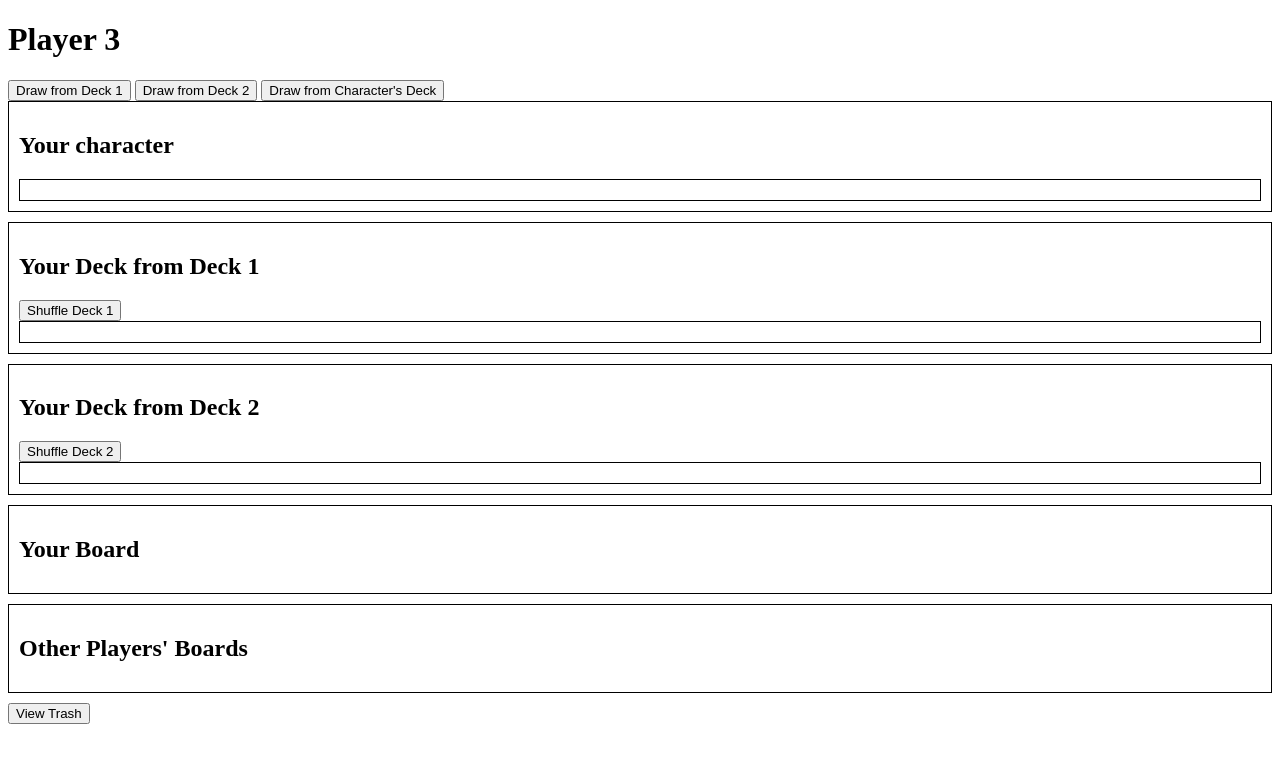
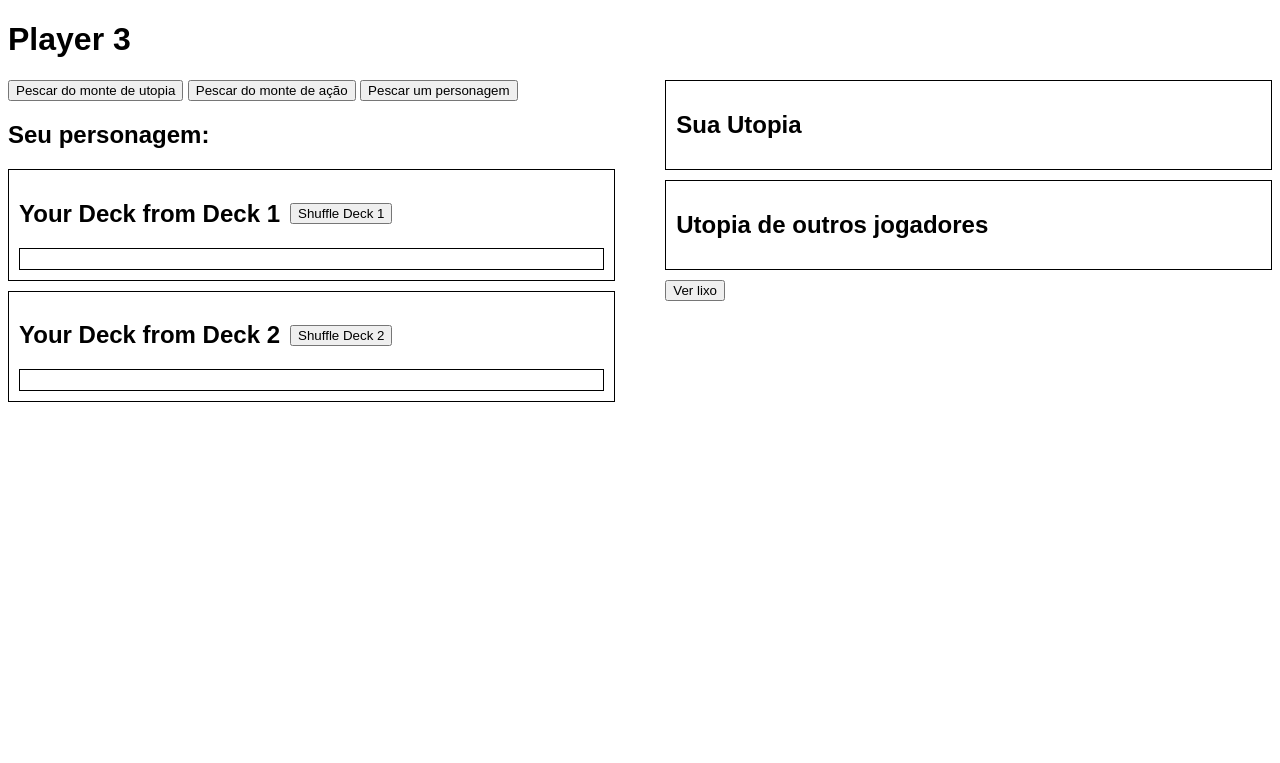
Before and after one commit to tiagokretzerwalter/boardgame-test, a Flask app: template templates/player3.html in a window 1280 px wide. Shown: the top 763 px of the page. Run offline with Flask 3, Linux system fonts and the light colour scheme; the template is opened without the code that fills it, so the values that code supplies are empty; some libraries are stand-ins or nearby versions.

Commit message:
separate trash deck

```diff
--- a/app.py
+++ b/app.py
@@ -32,7 +32,8 @@ original_characters_deck = ["Gorda", "Trabalhadora", "Ninja", "Amiga", "Blogueir
 characters_deck = original_characters_deck.copy()
 deck1 = original_deck1.copy()
 deck2 = original_deck2.copy()
-trash_deck = []
+utopia_trash_deck = []
+acao_trash_deck = []
 players = {f'Player {i}': {'deck1': [], 'deck2': [], 'board': [], 'character': []} for i in range(1, 7)}
 
 
@@ -47,15 +48,15 @@ def player(player_id):
 
 @app.route('/trash')
 def trash():
-    return render_template('trash.html', trash_deck=trash_deck)
+    return render_template('trash.html', utopia_trash_deck=utopia_trash_deck, acao_trash_deck=acao_trash_deck)
 
 @socketio.on('connect')
 def handle_connect():
-    emit('update', {'deck1': deck1, 'deck2': deck2, 'characters_deck': characters_deck, 'trash_deck': trash_deck, 'players': players}, broadcast=True)
+    emit('update', {'deck1': deck1, 'deck2': deck2, 'characters_deck': characters_deck, 'utopia_trash_deck': utopia_trash_deck, 'acao_trash_deck': acao_trash_deck, 'players': players}, broadcast=True)
 
 @socketio.on('disconnect')
 def handle_disconnect():
-    emit('update', {'deck1': deck1, 'deck2': deck2, 'characters_deck': characters_deck, 'trash_deck': trash_deck, 'players': players}, broadcast=True)
+    emit('update', {'deck1': deck1, 'deck2': deck2, 'characters_deck': characters_deck, 'utopia_trash_deck': utopia_trash_deck, 'acao_trash_deck': acao_trash_deck, 'players': players}, broadcast=True)
 
 @socketio.on('draw_card')
 def draw_card(data):
@@ -70,7 +71,7 @@ def draw_card(data):
     elif deck_name == 'character' and characters_deck:
         card = characters_deck.pop()
         players[player_id]['character'].append(card)
-    emit('update', {'deck1': deck1, 'deck2': deck2, 'characters_deck': characters_deck, 'trash_deck': trash_deck, 'players': players}, broadcast=True)
+    emit('update', {'deck1': deck1, 'deck2': deck2, 'characters_deck': characters_deck, 'utopia_trash_deck': utopia_trash_deck, 'acao_trash_deck': acao_trash_deck, 'players': players}, broadcast=True)
 
 @socketio.on('shuffle_deck')
 def shuffle_deck(data):
@@ -81,7 +82,7 @@ def shuffle_deck(data):
         random.shuffle(deck2)
     elif deck_name == "characters_deck":
         random.shuffle(characters_deck)
-    emit('update', {'deck1': deck1, 'deck2': deck2, 'characters_deck': characters_deck, 'trash_deck': trash_deck, 'players': players}, broadcast=True)
+    emit('update', {'deck1': deck1, 'deck2': deck2, 'characters_deck': characters_deck, 'utopia_trash_deck': utopia_trash_deck, 'acao_trash_deck': acao_trash_deck, 'players': players}, broadcast=True)
 
 @socketio.on('shuffle_player_deck')
 def shuffle_player_deck(data):
@@ -91,17 +92,18 @@ def shuffle_player_deck(data):
         random.shuffle(players[player_id]['deck1'])
     elif deck_name == 'deck2':
         random.shuffle(players[player_id]['deck2'])
-    emit('update', {'deck1': deck1, 'deck2': deck2, 'characters_deck': characters_deck, 'trash_deck': trash_deck, 'players': players}, broadcast=True)
+    emit('update', {'deck1': deck1, 'deck2': deck2, 'characters_deck': characters_deck, 'utopia_trash_deck': utopia_trash_deck, 'acao_trash_deck': acao_trash_deck, 'players': players}, broadcast=True)
 
 @socketio.on('reset_game')
 def reset_game():
-    global deck1, deck2, trash_deck, players
+    global deck1, deck2, utopia_trash_deck, acao_trash_deck, players
     deck1 = original_deck1.copy()
     deck2 = original_deck2.copy()
     characters_deck = original_characters_deck.copy()
-    trash_deck = []
+    utopia_trash_deck = []
+    acao_trash_deck = []
     players = {f'Player {i}': {'deck1': [], 'deck2': [], 'board': [], 'character': []} for i in range(1, 7)}
-    emit('update', {'deck1': deck1, 'deck2': deck2, 'characters_deck': characters_deck, 'trash_deck': trash_deck, 'players': players}, broadcast=True)
+    emit('update', {'deck1': deck1, 'deck2': deck2, 'characters_deck': characters_deck, 'utopia_trash_deck': utopia_trash_deck, 'acao_trash_deck': acao_trash_deck, 'players': players}, broadcast=True)
 
 @socketio.on('use_card')
 def use_card(data):
@@ -112,7 +114,7 @@ def use_card(data):
     elif card in players[player_id]['deck2']:
         players[player_id]['deck2'].remove(card)
     players[player_id]['board'].append(card)
-    emit('update', {'deck1': deck1, 'deck2': deck2, 'characters_deck': characters_deck, 'trash_deck': trash_deck, 'players': players}, broadcast=True)
+    emit('update', {'deck1': deck1, 'deck2': deck2, 'characters_deck': characters_deck, 'utopia_trash_deck': utopia_trash_deck, 'acao_trash_deck': acao_trash_deck, 'players': players}, broadcast=True)
 
 @socketio.on('send_card')
 def send_card(data):
@@ -123,7 +125,7 @@ def send_card(data):
     if card in players[player_id][target_deck]:
         players[player_id][target_deck].remove(card)
         players[target_player][target_deck].append(card)
-    emit('update', {'deck1': deck1, 'deck2': deck2, 'characters_deck': characters_deck, 'trash_deck': trash_deck, 'players': players}, broadcast=True)
+    emit('update', {'deck1': deck1, 'deck2': deck2, 'characters_deck': characters_deck, 'utopia_trash_deck': utopia_trash_deck, 'acao_trash_deck': acao_trash_deck, 'players': players}, broadcast=True)
 
 @socketio.on('send_card_to_trash')
 def send_card_to_trash(data):
@@ -131,21 +133,26 @@ def send_card_to_trash(data):
     card = data['card']
     if card in players[player_id]['deck1']:
         players[player_id]['deck1'].remove(card)
+        utopia_trash_deck.append(card)
     elif card in players[player_id]['deck2']:
         players[player_id]['deck2'].remove(card)
+        acao_trash_deck.append(card)
     elif card in players[player_id]['board']:
         players[player_id]['board'].remove(card)
-    trash_deck.append(card)
-    emit('update', {'deck1': deck1, 'deck2': deck2, 'characters_deck': characters_deck, 'trash_deck': trash_deck, 'players': players}, broadcast=True)
+        utopia_trash_deck.append(card)
+    emit('update', {'deck1': deck1, 'deck2': deck2, 'characters_deck': characters_deck, 'utopia_trash_deck': utopia_trash_deck, 'acao_trash_deck': acao_trash_deck, 'players': players}, broadcast=True)
 
 @socketio.on('send_card_from_trash')
 def send_card_from_trash(data):
     target_player = f'Player {data["target_player"]}'
     card = data['card']
-    target_deck = data['target_deck']
-    trash_deck.remove(card)
-    players[target_player][target_deck].append(card)
-    emit('update', {'deck1': deck1, 'deck2': deck2, 'characters_deck': characters_deck, 'trash_deck': trash_deck, 'players': players}, broadcast=True)
+    if card in acao_trash_deck:
+        acao_trash_deck.remove(card)
+        players[target_player]['deck2'].append(card)
+    if card in utopia_trash_deck:
+        utopia_trash_deck.remove(card)
+        players[target_player]['deck1'].append(card)
+    emit('update', {'deck1': deck1, 'deck2': deck2, 'characters_deck': characters_deck, 'utopia_trash_deck': utopia_trash_deck, 'acao_trash_deck': acao_trash_deck, 'players': players}, broadcast=True)
 
 @socketio.on('move_to_deck1')
 def move_to_deck1(data):
@@ -153,15 +160,7 @@ def move_to_deck1(data):
     card = data['card']
     players[player_id]['board'].remove(card)
     players[player_id]['deck1'].append(card)
-    emit('update', {'deck1': deck1, 'deck2': deck2, 'characters_deck': characters_deck, 'trash_deck': trash_deck, 'players': players}, broadcast=True)
-
-@socketio.on('move_to_deck2')
-def move_to_deck2(data):
-    player_id = f'Player {data["player_id"]}'
-    card = data['card']
-    players[player_id]['board'].remove(card)
-    players[player_id]['deck2'].append(card)
-    emit('update', {'deck1': deck1, 'deck2': deck2, 'characters_deck': characters_deck, 'trash_deck': trash_deck, 'players': players}, broadcast=True)
+    emit('update', {'deck1': deck1, 'deck2': deck2, 'characters_deck': characters_deck, 'utopia_trash_deck': utopia_trash_deck, 'acao_trash_deck': acao_trash_deck, 'players': players}, broadcast=True)
 
 @socketio.on('send_to_deck1')
 def send_to_deck1(data):
@@ -169,7 +168,7 @@ def send_to_deck1(data):
     card = data['card']
     players[player_id]['board'].remove(card)
     deck1.append(card)
-    emit('update', {'deck1': deck1, 'deck2': deck2, 'characters_deck': characters_deck, 'trash_deck': trash_deck, 'players': players}, broadcast=True)
+    emit('update', {'deck1': deck1, 'deck2': deck2, 'characters_deck': characters_deck, 'utopia_trash_deck': utopia_trash_deck, 'acao_trash_deck': acao_trash_deck, 'players': players}, broadcast=True)
 
 
 
--- a/templates/player3.html
+++ b/templates/player3.html
@@ -7,12 +7,17 @@
     <script src="https://cdnjs.cloudflare.com/ajax/libs/socket.io/3.0.3/socket.io.js"></script>
     <script src="https://code.jquery.com/jquery-3.5.1.min.js"></script>
     <style>
-        .board {
-            border: 1px solid black;
-            padding: 10px;
-            margin-bottom: 10px;
+        body {
+            font-family: Arial, sans-serif;
         }
-        .other-player-board {
+        .container {
+            display: flex;
+            justify-content: space-between;
+        }
+        .left-side, .right-side {
+            width: 48%;
+        }
+        .board, .other-player-board {
             border: 1px solid black;
             padding: 10px;
             margin-bottom: 10px;
@@ -21,43 +26,62 @@
             border: 1px solid black;
             padding: 10px;
         }
+        .flex-container {
+            display: flex;
+            align-items: center;
+        }
+        .flex-container h2 {
+            margin-right: 10px; /* Optional: Add some space between the h2 and the div */
+        }
     </style>
 </head>
 <body>
     <h1>Player 3</h1>
-    <button id="draw_deck1">Draw from Deck 1</button>
-    <button id="draw_deck2">Draw from Deck 2</button>
-    <button id="draw_character">Draw from Character's Deck</button>
+    <div class="container">
+        <div class="left-side">
+            <button id="draw_deck1">Pescar do monte de utopia</button>
+            <button id="draw_deck2">Pescar do monte de ação</button>
+            <button id="draw_character">Pescar um personagem</button>
 
-    <div class="board">
-        <h2>Your character</h2>
-        <div id="character" class="deck"></div>
+            <div>
+                <div class="flex-container">
+                    <h2>Seu personagem: </h2>
+                    <div id="character"></div>
+                </div>
             </div>
 
             <div class="board">
+                <div class="flex-container">
                     <h2>Your Deck from Deck 1</h2>
                     <button id="shuffle_player_deck1">Shuffle Deck 1</button>
+                </div>
                 <div id="deck1" class="deck"></div>
             </div>
 
             <div class="board">
+                <div class="flex-container">
                     <h2>Your Deck from Deck 2</h2>
                     <button id="shuffle_player_deck2">Shuffle Deck 2</button>
+                </div>
                 <div id="deck2" class="deck"></div>
             </div>
+        </div>
 
+        <div class="right-side">
             <div class="board">
-        <h2>Your Board</h2>
+                <h2>Sua Utopia</h2>
                 <div id="board"></div>
             </div>
 
             <div class="other-player-board">
-        <h2>Other Players' Boards</h2>
+                <h2>Utopia de outros jogadores</h2>
                 <div id="other_players_boards"></div>
             </div>
 
             <!-- Button to go to the trash page -->
-    <button onclick="window.location.href='/trash'">View Trash</button>
+            <button onclick="window.location.href='/trash'">Ver lixo</button>
+        </div>
+    </div>
 
     <script>
         $(document).ready(function() {
@@ -86,27 +110,26 @@
                 $('#deck1').empty();
                 playerData.deck1.forEach(function(card) {
                     var cardElement = `<div>${card}</div>`;
-                    var useButton = `<button class="use-deck1-card" data-card="${card}">Use</button>`;
+                    var useButton = `<button class="use-deck1-card" data-card="${card}">Aplicar</button>`;
                     var sendButtons = generateSendButtons(card, 1);
-                    var trashButton = `<button class="send-to-trash" data-card="${card}">Trash</button>`;
+                    var trashButton = `<button class="send-to-trash" data-card="${card}">Lixo</button>`;
                     $('#deck1').append(cardElement + useButton + sendButtons + trashButton); // Append card, use button, send buttons, and trash button
                 });
                 $('#deck2').empty();
                 playerData.deck2.forEach(function(card) {
                     var cardElement = `<div>${card}</div>`;
                     var sendButtons = generateSendButtons(card, 2);
-                    var trashButton = `<button class="send-to-trash" data-card="${card}">Trash</button>`;
+                    var trashButton = `<button class="send-to-trash" data-card="${card}">Lixo</button>`;
                     $('#deck2').append(cardElement + sendButtons + trashButton); // Append card, send buttons, and trash button
                 });
                 $('#board').empty();
                 playerData.board.forEach(function(card) {
                     var cardElement = `<div>${card}</div>`;
-                    var trashButton = `<button class="send-to-trash" data-card="${card}">Trash</button>`;
-                    var moveButtonToDeck1 = `<button class="move-to-deck1" data-card="${card}">Move to Deck 1</button>`;
-                    var moveButtonToDeck2 = `<button class="move-to-deck2" data-card="${card}">Move to Deck 2</button>`;
+                    var trashButton = `<button class="send-to-trash" data-card="${card}">Lixo</button>`;
+                    var moveButtonToDeck1 = `<button class="move-to-deck1" data-card="${card}">--> Mão Utopia</button>`;
                     var sendButtons = generateSendButtons(card, "board");
-                    var sendToDeck1 = `<button class="send_to_deck1" data-card="${card}">Send to Deck 1</button>`;
-                    $('#board').append(cardElement + trashButton, moveButtonToDeck1, moveButtonToDeck2, sendButtons, sendToDeck1); // Append card, trash button, move to deck 1, move to deck 2 and sendButtons
+                    var sendToDeck1 = `<button class="send_to_deck1" data-card="${card}">--> Monte Utopia</button>`;
+                    $('#board').append(cardElement + trashButton, moveButtonToDeck1, sendButtons, sendToDeck1); // Append card, trash button, move to deck 1 and sendButtons
                 });
 
                 $('#other_players_boards').empty();
@@ -152,11 +175,6 @@
                 socket.emit('move_to_deck1', { player_id: player_id, card: card });
             });
 
-            $(document).on('click', '.move-to-deck2', function() {
-                var card = $(this).data('card');
-                socket.emit('move_to_deck2', { player_id: player_id, card: card });
-            });
-
             $(document).on('click', '.send_to_deck1', function() {
                 var card = $(this).data('card');
                 socket.emit('send_to_deck1', { player_id: player_id, card: card });
@@ -167,12 +185,12 @@
                 for (var i = 1; i <= 6; i++) {
                     if (deckNumber == "board") {
                         if (i !== player_id) {
-                            sendButtons += `<button class="send-card" data-card="${card}" data-target-player="${i}" data-target-deck="board">Send to Player ${i}</button>`;
+                            sendButtons += `<button class="send-card" data-card="${card}" data-target-player="${i}" data-target-deck="board">--> Utopia Player ${i}</button>`;
                         }
                     }
                     else {
                         if (i !== player_id) {
-                            sendButtons += `<button class="send-card" data-card="${card}" data-target-player="${i}" data-target-deck="deck${deckNumber}">Send to Player ${i}</button>`;
+                            sendButtons += `<button class="send-card" data-card="${card}" data-target-player="${i}" data-target-deck="deck${deckNumber}">--> Player ${i}</button>`;
                         }
                     }
                 }
```
Also changed, not shown: templates/player1.html (+21 -14 lines), templates/player2.html (+21 -14 lines), templates/player4.html (+47 -29 lines), templates/player5.html (+47 -29 lines), templates/player6.html (+47 -29 lines), templates/trash.html (+18 -9 lines). Lines whose indentation alone changed are shown as unchanged.
